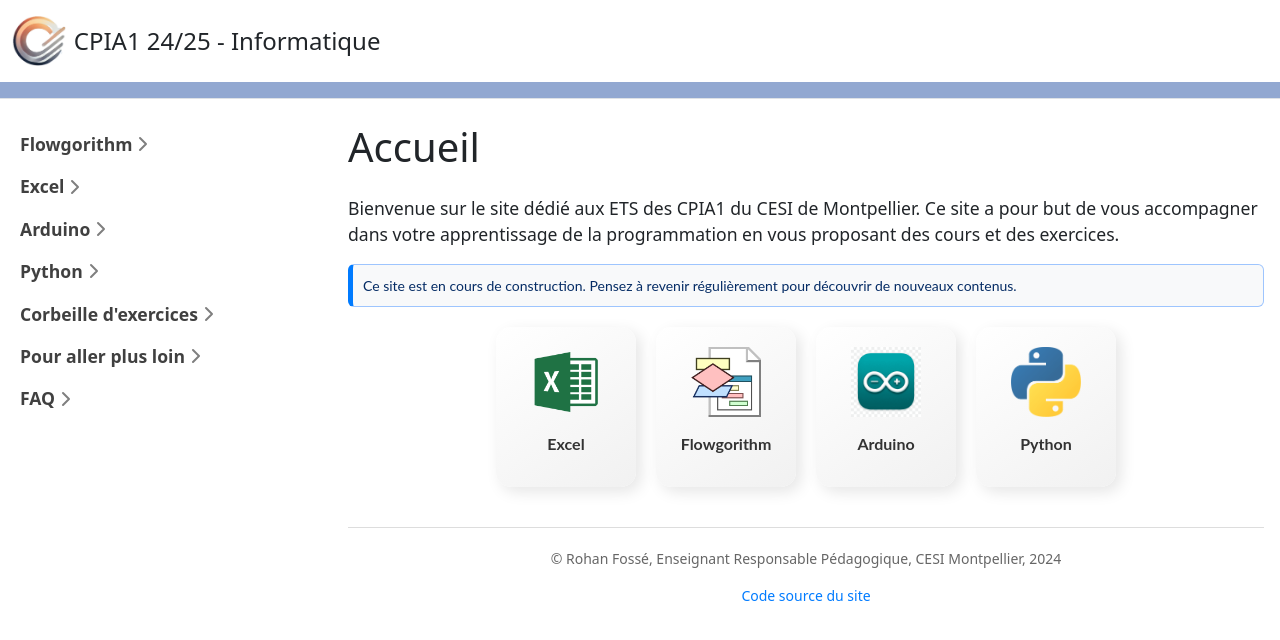
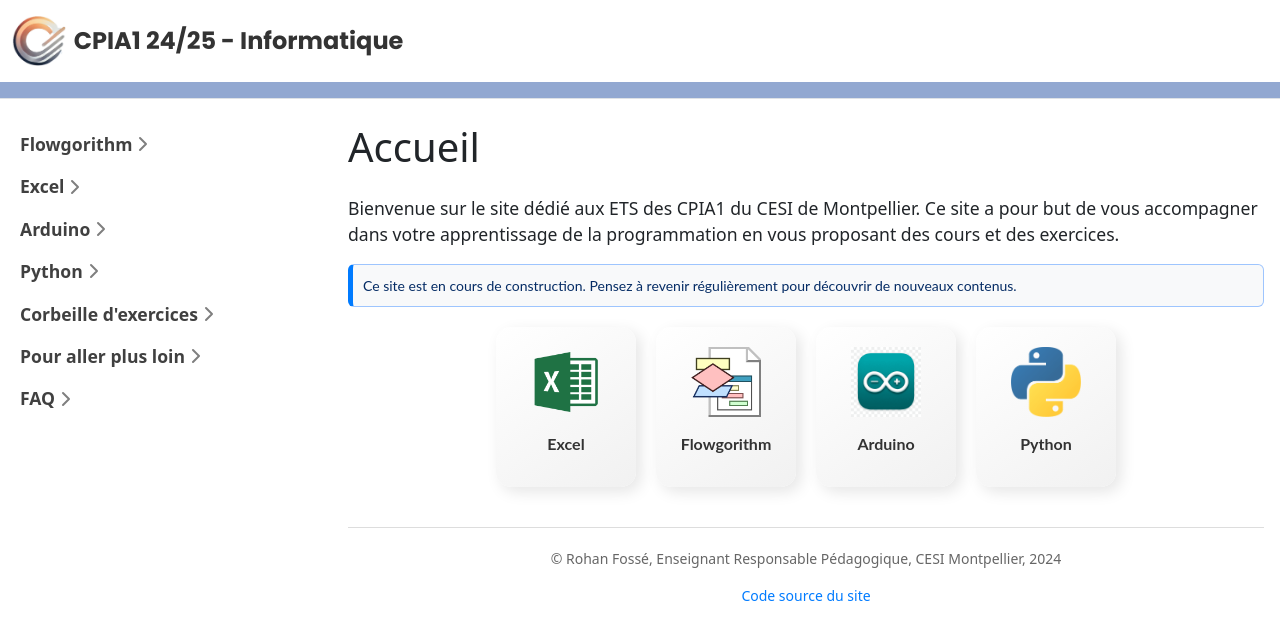
Before and after one commit to rohanfosse/CPIA1-info, a Jekyll site: the page built from index.md, in a window 1280 px wide and 900 px high. Shown: the top 640 px of the window. Built offline with Jekyll 4.4.1, drawn with Linux system fonts in a browser that asks for light colours; nearby versions of some CDN libraries; Markdown is read by kramdown in place of the engine named in the settings.

Commit message:
update font title

```diff
--- a/_includes/template/banner.html
+++ b/_includes/template/banner.html
@@ -5,11 +5,30 @@
                 <span class="me-2">
                     <img src="{{ 'images/logoCPIA1.png' | relative_url }}" alt="CPIA1 Logo" style="height: 50px;">
                 </span>
-                {{ site.title }}
+                <span class="site-title">{{ site.title }}</span>
             </a>
         </div>
     </nav>
 </header>
+
+<style>
+/* Import Google Fonts */
+@import url('https://fonts.googleapis.com/css2?family=Poppins:wght@400;700&display=swap');
+
+/* Apply Poppins font */
+.site-title {
+    font-family: 'Poppins', sans-serif;
+    font-weight: 700; /* Bold for emphasis */
+    font-size: 1.5rem; /* Adjust size for visibility */
+    color: #333; /* Default color */
+}
+
+.site-title:hover {
+    color: #007bff; /* Optional hover effect */
+    transition: color 0.3s ease;
+}
+</style>
+
 
 <script>
     function site_search() {
```
